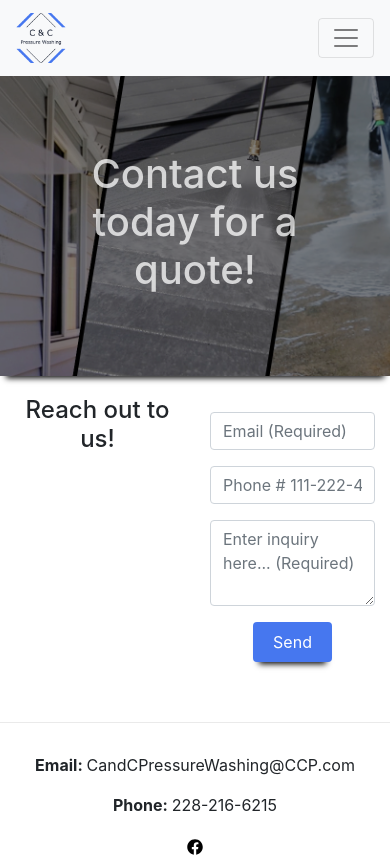
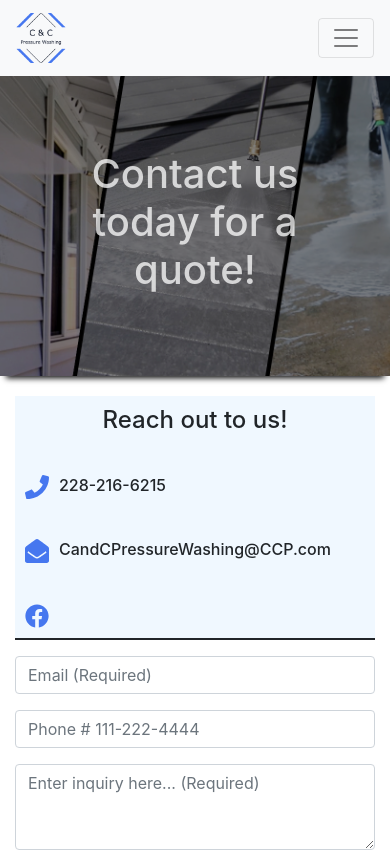
Before and after one commit to Millurr/cc-pressure-washing, a Next.js app: page /contact in a window 390 px wide. Shown: the top 857 px of the page. Built offline with nearby package versions, Linux system fonts and the light colour scheme.

Commit message:
Added contact info and hyperlinks to them

```diff
--- a/pages/contact/index.tsx
+++ b/pages/contact/index.tsx
@@ -5,6 +5,7 @@ import axios from 'axios'
 import Loader from "react-loader-spinner";
 import "react-loader-spinner/dist/loader/css/react-spinner-loader.css";
 import Swal from 'sweetalert2';
+import {FaPhone, FaEnvelopeOpen, FaFacebook} from 'react-icons/fa';
 
 // https://golang-fiber-api.herokuapp.com/api/email
 
@@ -70,8 +71,11 @@ const Contact = () => {
             <Container>
                 <Row>
                     <Col>
-                        <div style={{textAlign:'center'}}>
-                            <h4>Reach out to us!</h4>
+                        <div className={styles.contactbackground} style={{textAlign:'left'}}>
+                            <h4 style={{marginBottom:'40px', textAlign:'center'}}>Reach out to us!</h4>
+                            <h6 style={{marginBottom:'40px'}}><a href="tel:2282166215"><FaPhone style={{color:'#4677ef', marginRight:'10px', fontSize:'24px'}}/></a>228-216-6215</h6>
+                            <h6 style={{marginBottom:'40px'}}><a href = "mailto:CandCPressureWashing@CCP.com?subject = Feedback&body = Message"><FaEnvelopeOpen style={{color:'#4677ef', marginRight:'10px', fontSize:'24px'}}/></a>CandCPressureWashing@CCP.com</h6>
+                            <a href="https://www.facebook.com/CCPressureWashers/" target="_blank"><FaFacebook style={{color:'#4677ef', fontSize:'24px'}}/></a>
                         </div>
                     </Col>
                     <Col>
--- a/pages/index.tsx
+++ b/pages/index.tsx
@@ -47,7 +47,7 @@ export default function Home() {
         {/* Image on Right, Text on Left */}
         <Row style={{paddingBottom:margin}}>
           <Col style={{textAlign:'center'}}>
-            <h1>Courtious</h1>
+            <h1>Courteous</h1>
               Lorem ipsum dolor sit amet, consectetur adipiscing elit, sed do eiusmod tempor incididunt ut labore et dolore magna aliqua. Tortor condimentum lacinia quis vel eros donec. Laoreet sit amet cursus sit amet dictum. Sem et tortor consequat id porta. Vivamus at augue eget arcu.
           </Col>
           {/* <Col></Col> */}
--- a/styles/Contact.module.css
+++ b/styles/Contact.module.css
@@ -60,9 +60,23 @@
   box-shadow: 0 8px 6px -6px black;
 }
 
+.contactbackground{
+  background-color:aliceblue;
+  height: 100%;
+  text-align: center;
+  padding:10px;
+}
+
 @media screen and (max-width: 500px) {
   .img {
     width: 300px;
     height: 150px;
   }
+  .contactbackground{
+    background-color:aliceblue;
+    height: 100%;
+    text-align: center;
+    padding:10px;
+    border-bottom: 2px solid;
+  }
 }
```
